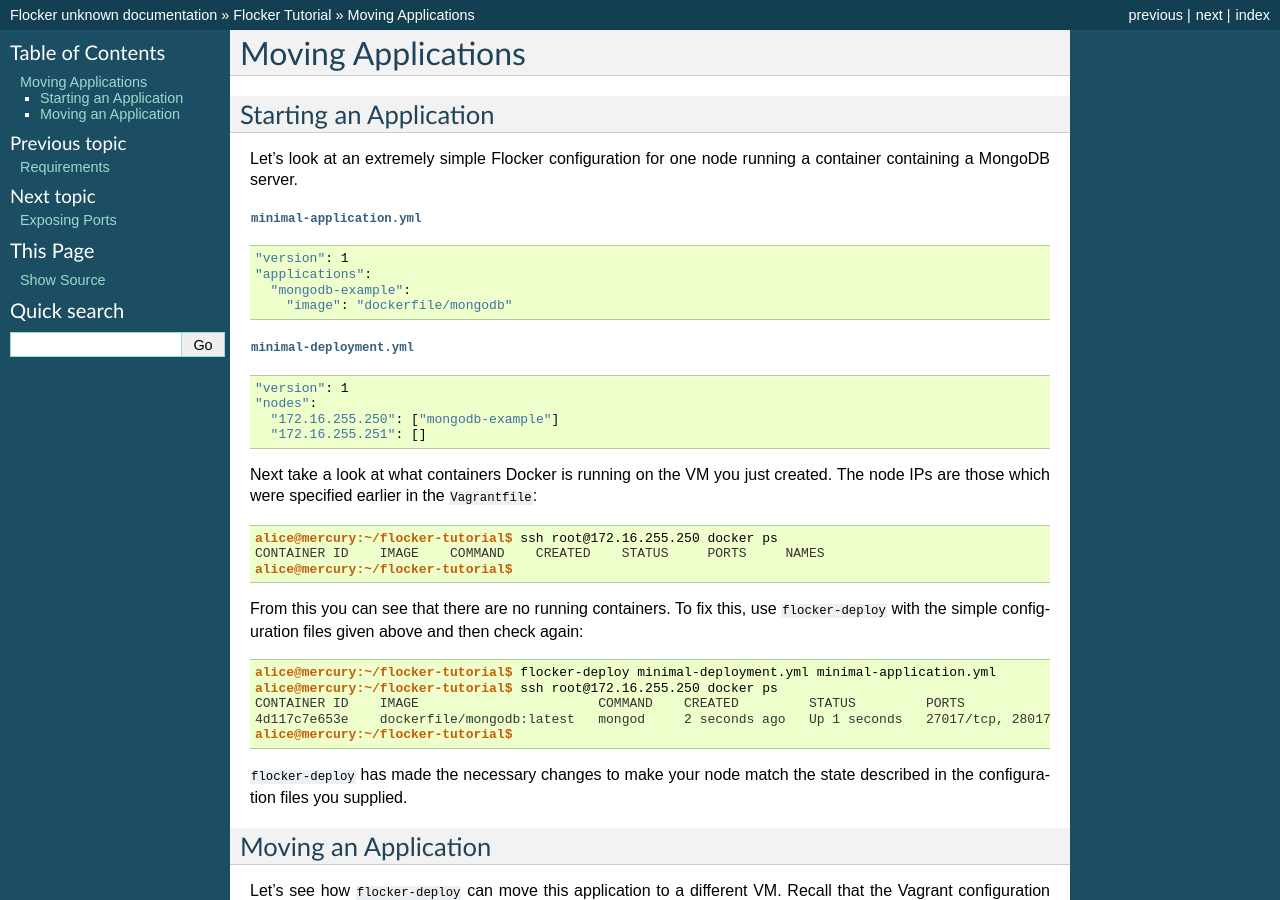
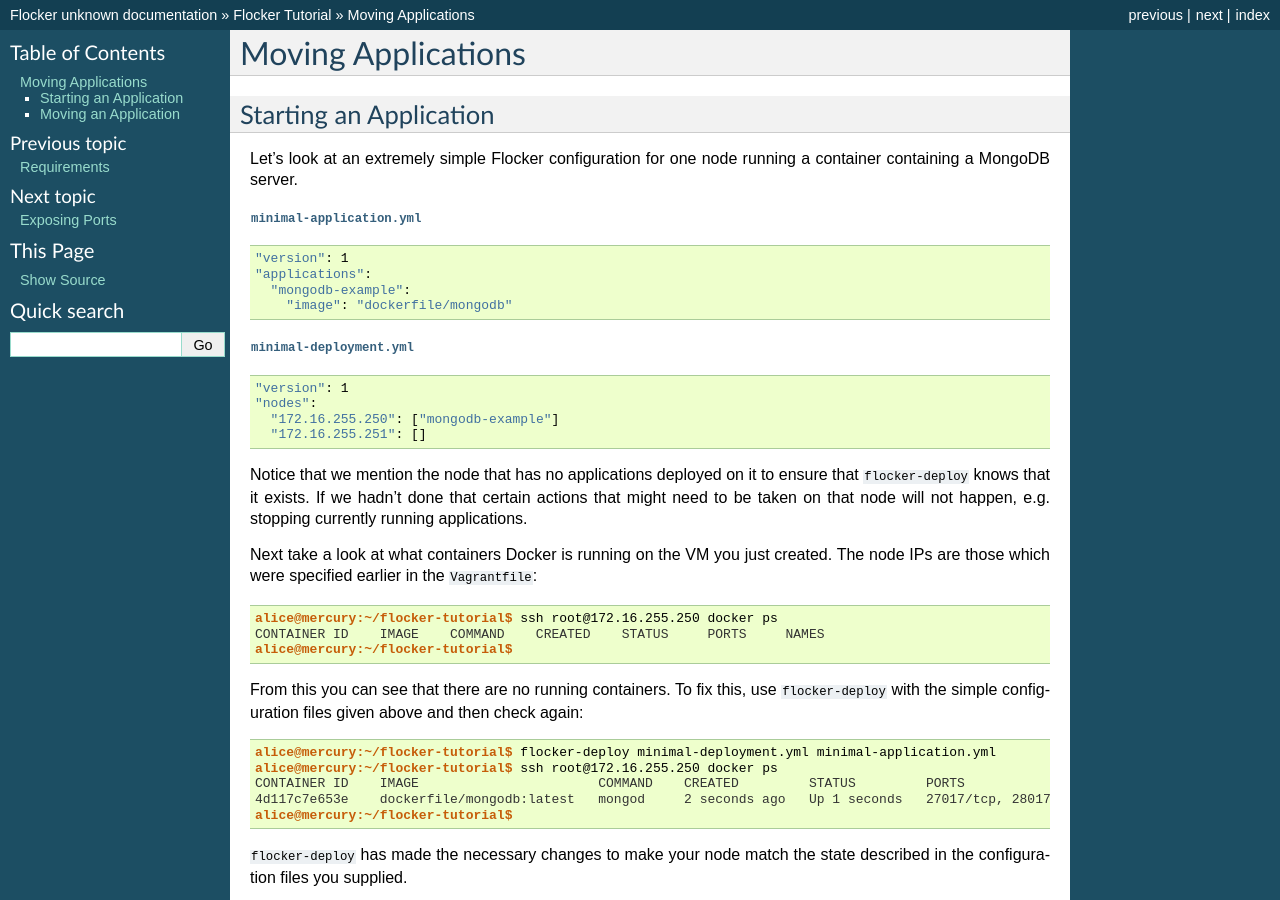
Before and after one commit to ClusterHQ/flocker, a Sphinx documentation site: the page built from docs/tutorial/moving-applications.rst, in a window 1280 px wide and 900 px high. Built offline with Sphinx 7.4.7, drawn with Linux system fonts in a browser that asks for light colours.

Commit message:
Address review comments Add requirement for mentioning all nodes to where it is first applicable.

```diff
--- a/docs/tutorial/moving-applications.rst
+++ b/docs/tutorial/moving-applications.rst
@@ -16,6 +16,9 @@
 
 .. literalinclude:: minimal-deployment.yml
    :language: yaml
+
+Notice that we mention the node that has no applications deployed on it to ensure that ``flocker-deploy`` knows that it exists.
+If we hadn't done that certain actions that might need to be taken on that node will not happen, e.g. stopping currently running applications.
 
 Next take a look at what containers Docker is running on the VM you just created.
 The node IPs are those which were specified earlier in the ``Vagrantfile``:
```
